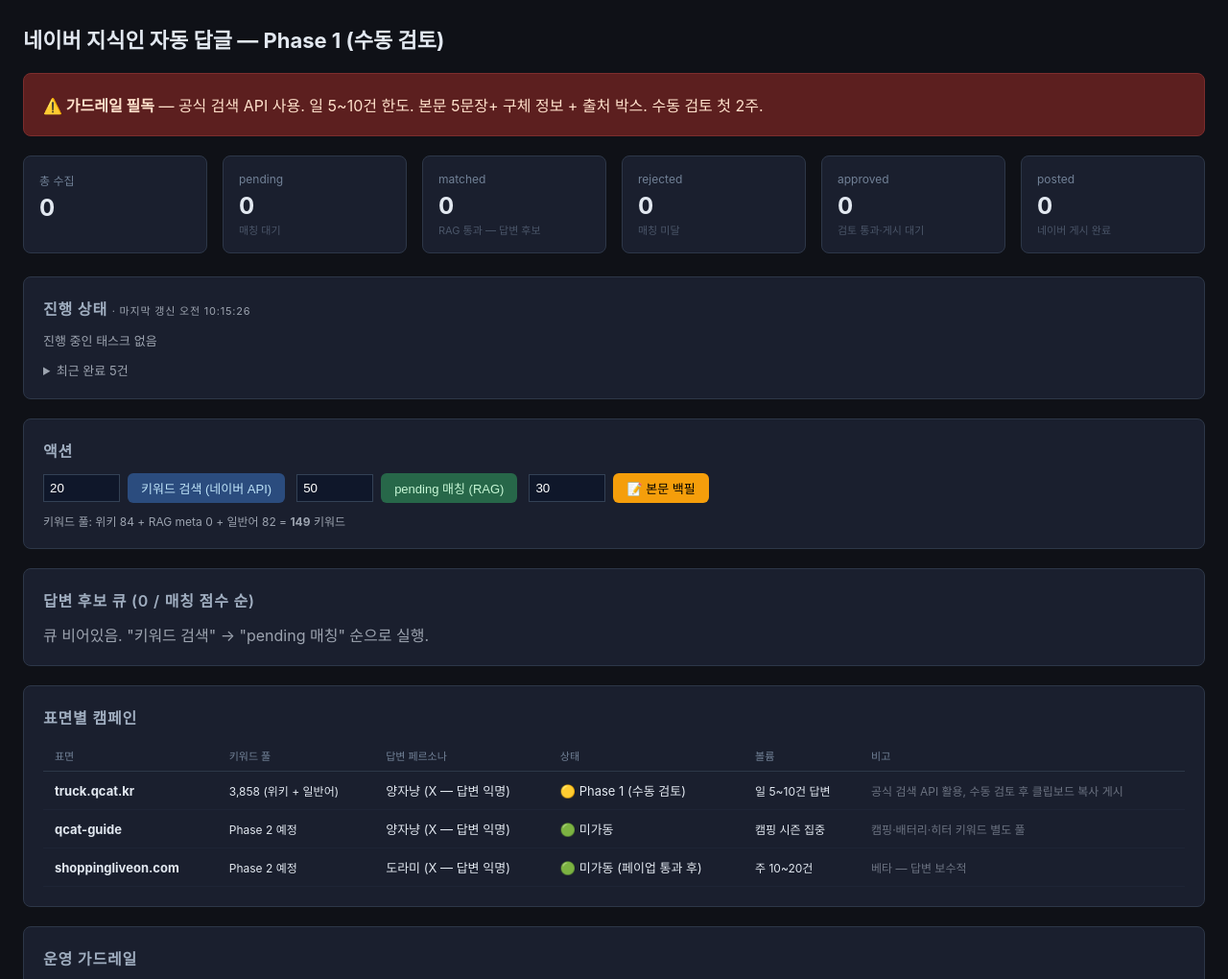
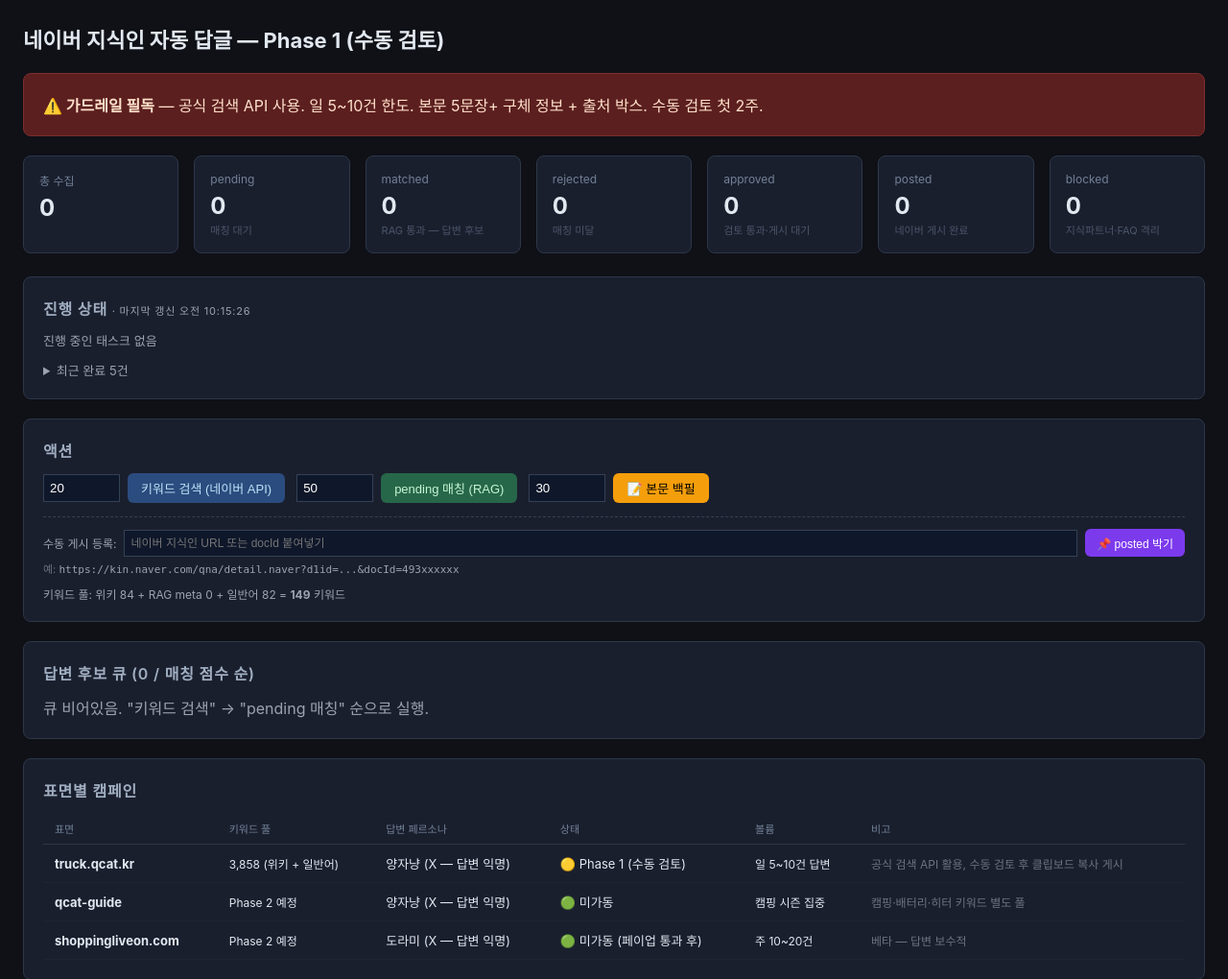
Before and after one commit to mdhong13/ad-optimizer, a FastAPI app: page /knowin in a window 1280 px wide. Shown: the part 56-1076 px from the top of the page at 96% size. Run offline with FastAPI, Linux system fonts and the light colour scheme; data that the repository does not hold is empty.

Commit message:
feat(knowin): 지식파트너/FAQ 차단 검출 + 수동 게시 등록
발견:
1. 네이버 지식파트너·국민신문고 FAQ 영역은 외부 답글 차단 (큐 노이즈)
2. URL 박힌 답변 정상 게시 + 채택까지 확인 — 이전 'URL 차단' 가설 무효
3. 사용자가 직접 게시한 답변도 DB 마킹 필요

변경:
- fetcher: FetchedQuestion dataclass (body + answer_blocked + reason)
  · _detect_answer_blocked — 지식파트너 / FAQ class / 차단 안내문구 검출
  · fetch_question_meta 신규, fetch_question_body 는 wrapper 유지
- routes:
  · _ensure_body — meta fetch + answer_blocked 저장
  · _match_task — 차단 영역 즉시 status=blocked 격리 (종료 상태)
  · _backfill_body_task — 옛 matched/approved 도 차단 검출 시 blocked 강제
  · POST /generate/{qid} — 차단 시 400 reject
  · POST /mark-posted — 수동 게시 등록 (link/docId → status=posted, DB에 없으면 신규 row 박음)
  · stats + queue_stats 에 blocked 추가
- template:
  · stat grid 에 blocked 항목 (지식파트너·FAQ 격리 카운트)
  · 액션 카드에 수동 게시 등록 form (URL/docId 붙여넣기 → posted 마킹)
  · 토스트 라벨 marked-posted / marked-posted-new / mark-posted-error 추가

URL 토글 (answerer.py) 변경 취소 — URL 박힌 답변 정상 통과 확인됨.

```diff
--- a/web/routes/knowin.py
+++ b/web/routes/knowin.py
@@ -22,7 +22,7 @@
 from agent.knowin_matcher import match_question
 from agent.knowin_answerer import generate_answer
 from agent.knowin_keyword_pool import build_keyword_pool, keyword_pool_stats
-from intelligence.knowin_body_fetcher import fetch_question_body
+from intelligence.knowin_body_fetcher import fetch_question_body, fetch_question_meta
 
 
 # ── 질문 텍스트 정규화 ─────────────────────────────────────
@@ -37,23 +37,34 @@
 
 
 def _ensure_body(q: dict) -> dict:
-    """body_plain 없으면 페이지 fetch 시도 → 성공 시 DB 저장 + q 갱신"""
-    if q.get("body_plain"):
+    """body_plain + answer_blocked 없으면 페이지 fetch 시도 → DB 저장 + q 갱신.
+
+    이미 body_plain 또는 answer_blocked 확정된 항목은 skip (캐시).
+    """
+    if q.get("body_plain") or q.get("answer_blocked"):
         return q
     link = q.get("link") or ""
     if not link:
         return q
     try:
-        body = fetch_question_body(link)
+        meta = fetch_question_meta(link)
     except Exception as e:  # noqa: BLE001
         import logging
-        logging.getLogger("knowin").warning("body fetch 실패 (qid=%s): %s", q.get("question_id"), e)
-        body = None
-    if body:
-        q["body_plain"] = body
+        logging.getLogger("knowin").warning("meta fetch 실패 (qid=%s): %s", q.get("question_id"), e)
+        return q
+
+    update: dict = {}
+    if meta.body:
+        q["body_plain"] = meta.body
+        update["body_plain"] = meta.body
+    if meta.answer_blocked:
+        q["answer_blocked"] = True
+        q["blocked_reason"] = meta.blocked_reason
+        update["answer_blocked"] = True
+        update["blocked_reason"] = meta.blocked_reason
+    if update:
         get_collection("knowin_questions").update_one(
-            {"question_id": q.get("question_id")},
-            {"$set": {"body_plain": body}},
+            {"question_id": q.get("question_id")}, {"$set": update}
         )
     return q
 
@@ -174,6 +185,7 @@
         "rejected": coll.count_documents({"status": "rejected"}),
         "approved": coll.count_documents({"status": "approved"}),
         "posted": coll.count_documents({"status": "posted"}),
+        "blocked": coll.count_documents({"status": "blocked"}),
     }
     # 매칭 큐 — matched + approved 양쪽 표시 (승인 후에도 게시완료 추적해야 하므로)
     queue = list(
@@ -306,9 +318,20 @@
         cursor = coll.find({"status": "pending"}).limit(limit)
         for i, q in enumerate(cursor):
             # 1) 진짜 본문 fetch (네이버 description 발췌가 답변본문일 수 있음 — 동문서답 방지)
+            #    동시에 답변 차단 영역(지식파트너/FAQ) 검출
             q = _ensure_body(q)
+            _task_update(task_id, current_item=(q.get("title_plain") or "")[:60], processed=i)
+
+            # 2) 답변 차단 영역 → 즉시 격리 (종료 상태)
+            if q.get("answer_blocked"):
+                coll.update_one(
+                    {"_id": q["_id"]},
+                    {"$set": {"status": "blocked", "blocked_reason": q.get("blocked_reason")}},
+                )
+                _task_update(task_id, inc_rejected=1)  # 통계상 rejected 와 묶음
+                continue
+
             text = _question_text(q)
-            _task_update(task_id, current_item=text[:60], processed=i)
             if not text:
                 coll.update_one({"_id": q["_id"]}, {"$set": {"status": "rejected"}})
                 _task_update(task_id, inc_rejected=1)
@@ -395,21 +418,35 @@
     task_id = _task_start("backfill", total=len(candidates))
     log.info("[%s] body 백필 시작: %d 건", task_id, len(candidates))
 
-    ok_n = fail_n = 0
+    ok_n = fail_n = blocked_n = 0
     try:
         for i, q in enumerate(candidates):
             link = q.get("link") or ""
             _task_update(task_id, current_item=link[:80], processed=i)
             try:
-                body = fetch_question_body(link)
+                meta = fetch_question_meta(link)
             except Exception as e:  # noqa: BLE001
                 log.warning("fetch 실패 (qid=%s): %s", q.get("question_id"), e)
-                body = None
-            if body:
-                coll.update_one({"_id": q["_id"]}, {"$set": {"body_plain": body}})
-                ok_n += 1
+                meta = None
+
+            if meta is None:
+                fail_n += 1
             else:
-                fail_n += 1
+                update: dict = {}
+                if meta.body:
+                    update["body_plain"] = meta.body
+                if meta.answer_blocked:
+                    update["answer_blocked"] = True
+                    update["blocked_reason"] = meta.blocked_reason
+                    # 옛 matched/approved 였어도 차단으로 격리 (재처리 X)
+                    update["status"] = "blocked"
+                    blocked_n += 1
+                if update:
+                    coll.update_one({"_id": q["_id"]}, {"$set": update})
+                if meta.body:
+                    ok_n += 1
+                elif not meta.answer_blocked:
+                    fail_n += 1
             time.sleep(1.0)  # throttle
 
         _task_update(
@@ -419,6 +456,7 @@
             found=ok_n,
             inserted=ok_n,
             skipped=fail_n,
+            rejected=blocked_n,  # 차단 카운트 활용
         )
         _task_finish(task_id, "completed")
         log.info("[%s] 백필 완료: ok=%d fail=%d", task_id, ok_n, fail_n)
@@ -454,7 +492,9 @@
         "pending": qcoll.count_documents({"status": "pending"}),
         "matched": qcoll.count_documents({"status": "matched"}),
         "rejected": qcoll.count_documents({"status": "rejected"}),
-        "answered": qcoll.count_documents({"status": "answered"}),
+        "approved": qcoll.count_documents({"status": "approved"}),
+        "posted": qcoll.count_documents({"status": "posted"}),
+        "blocked": qcoll.count_documents({"status": "blocked"}),
     }
     # datetime → isoformat
     def _serialize(t):
@@ -509,6 +549,11 @@
         return JSONResponse({"ok": True, "draft": _draft_to_json(existing)})
 
     q = _ensure_body(q)
+    if q.get("answer_blocked"):
+        return JSONResponse(
+            {"ok": False, "error": f"답변 차단 영역: {q.get('blocked_reason') or '외부 답변 불가'}"},
+            status_code=400,
+        )
     text = _question_text(q)
     if not text:
         return JSONResponse({"ok": False, "error": "질문 본문 비어있음"}, status_code=400)
@@ -623,6 +668,56 @@
     return RedirectResponse("/knowin?msg=posted", status_code=303)
 
 
+@router.post("/mark-posted")
+async def knowin_mark_posted(link: str = Form(""), question_id: str = Form("")):
+    """네이버에 수동으로 직접 게시한 답변을 DB에 posted 마킹.
+
+    link (전체 URL) 또는 question_id (docId) 중 하나 필수.
+    DB에 없으면 최소 row 박아서 재수집 시 skip 보장.
+    """
+    from urllib.parse import urlparse, parse_qs
+
+    qid = (question_id or "").strip()
+    lnk = (link or "").strip()
+
+    if not qid and lnk:
+        try:
+            p = urlparse(lnk)
+            qs = parse_qs(p.query)
+            qid = (qs.get("docId") or [""])[0]
+        except Exception:
+            qid = ""
+
+    if not qid:
+        return RedirectResponse("/knowin?msg=mark-posted-error", status_code=303)
+
+    now = datetime.now(timezone.utc)
+    coll = get_collection("knowin_questions")
+    existing = coll.find_one({"question_id": qid}, {"_id": 1})
+    if existing:
+        coll.update_one(
+            {"question_id": qid},
+            {"$set": {"status": "posted", "posted_at": now}},
+        )
+        get_collection("knowin_answers").update_one(
+            {"question_id": qid},
+            {"$set": {"status": "posted", "posted_at": now}},
+        )
+        return RedirectResponse(f"/knowin?msg=marked-posted#q-{qid}", status_code=303)
+
+    # DB 에 없는 질문 → 최소 row 박음 (재수집 시 skip 보장)
+    coll.insert_one({
+        "question_id": qid,
+        "link": lnk or f"https://kin.naver.com/qna/detail.naver?docId={qid}",
+        "status": "posted",
+        "posted_at": now,
+        "title_plain": "(수동 등록 — 외부 직접 답변)",
+        "manual_posted": True,
+        "created_at": now,
+    })
+    return RedirectResponse("/knowin?msg=marked-posted-new", status_code=303)
+
+
 @router.post("/reject/{question_id}")
 async def knowin_reject(question_id: str):
     get_collection("knowin_questions").update_one(
--- a/web/templates/knowin.html
+++ b/web/templates/knowin.html
@@ -16,6 +16,7 @@
   <div class="stat"><div class="label">rejected</div><div class="value" data-stat="rejected">{{ stats.rejected }}</div><div class="sub">매칭 미달</div></div>
   <div class="stat"><div class="label">approved</div><div class="value" data-stat="approved">{{ stats.approved|default(0, true) }}</div><div class="sub">검토 통과·게시 대기</div></div>
   <div class="stat"><div class="label">posted</div><div class="value" data-stat="posted">{{ stats.posted|default(0, true) }}</div><div class="sub">네이버 게시 완료</div></div>
+  <div class="stat"><div class="label">blocked</div><div class="value" data-stat="blocked">{{ stats.blocked|default(0, true) }}</div><div class="sub">지식파트너·FAQ 격리</div></div>
 </div>
 
 <!-- 진행 중·최근 완료 (auto-refresh 3s) -->
@@ -45,11 +46,25 @@
       <button type="submit" class="btn btn-green">pending 매칭 (RAG)</button>
     </form>
     <form method="post" action="/knowin/backfill-body" style="display:inline-flex; gap:8px; align-items:center;"
-          title="body_plain 없는 큐 항목 → 페이지 fetch (동문서답 방지)">
+          title="body_plain 없는 큐 항목 → 페이지 fetch (동문서답 방지 + 지식파트너/FAQ 차단 검출)">
       <input type="number" name="limit" value="30" min="1" max="200"
              style="width:80px; padding:6px; background:#0f172a; border:1px solid #334155; color:#fff;" />
       <button type="submit" class="btn" style="background:#f59e0b; color:#000;">📝 본문 백필</button>
     </form>
+  </div>
+
+  <!-- 수동 게시 등록 — 네이버에 직접 게시한 답변 DB 마킹 -->
+  <div style="margin-top:14px; padding-top:12px; border-top:1px dashed #334155;">
+    <form method="post" action="/knowin/mark-posted" style="display:flex; gap:8px; align-items:center; flex-wrap:wrap;"
+          title="네이버에 본인 ID 로 직접 게시한 답변을 DB에 posted 마킹 (재수집 skip)">
+      <span style="font-size:12px; color:#9ca3af;">수동 게시 등록:</span>
+      <input type="text" name="link" placeholder="네이버 지식인 URL 또는 docId 붙여넣기"
+             style="flex:1; min-width:300px; padding:6px; background:#0f172a; border:1px solid #334155; color:#fff; font-size:12px;" />
+      <button type="submit" class="btn" style="background:#7c3aed; color:#fff; font-size:12px; padding:6px 12px;">📌 posted 박기</button>
+    </form>
+    <div style="font-size:11px; color:#6b7280; margin-top:4px;">
+      예: <code style="color:#9ca3af;">https://kin.naver.com/qna/detail.naver?d1id=...&docId=493xxxxxx</code>
+    </div>
   </div>
   <div style="margin-top:10px; font-size:12px; color:#9ca3af;">
     키워드 풀: 위키 {{ kw_stats.from_truck_wiki_json }} + RAG meta {{ kw_stats.from_rag_meta }} + 일반어 {{ kw_stats.general_keywords }} = <strong>{{ kw_stats.total_after_dedup_filter }}</strong> 키워드
@@ -297,6 +312,9 @@
     'match-started': '🎯 매칭 시작됨',
     'backfill-started': '📝 본문 백필 시작됨 (페이지 fetch, 분 단위)',
     'regenerated': '🔄 답변 재생성 완료',
+    'marked-posted': '📌 수동 게시 등록 완료 — 재수집 시 skip',
+    'marked-posted-new': '📌 수동 게시 신규 등록 (DB에 없던 질문 — 재수집 skip 보장)',
+    'mark-posted-error': '❌ link 또는 docId 입력 필요',
   };
   const label = labels[msg] || msg;
   const toast = document.createElement('div');
```
Also changed, not shown: intelligence/knowin_body_fetcher.py (+81 -13 lines).
